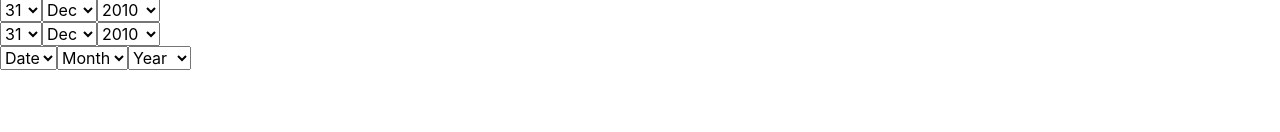
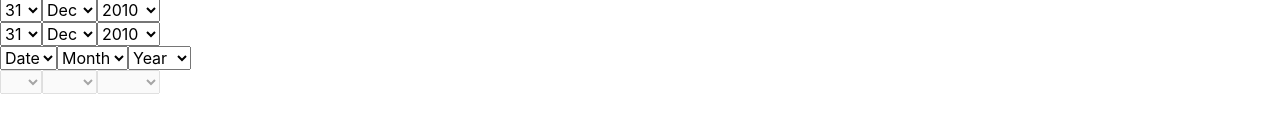
Before and after one commit to katafractari/ngx-combo-datepicker, an Angular app: page / in a window 1280 px wide. Shown: the part 332-464 px from the top of the page. Built offline with nearby package versions, Linux system fonts and the light colour scheme.

Commit message:
add disabled attr

```diff
--- a/src/app/app.component.html
+++ b/src/app/app.component.html
@@ -58,4 +58,7 @@
   <div>
     <ngx-combo-datepicker placeholder="Year,Month,Date"></ngx-combo-datepicker>
   </div>
+  <div>
+    <ngx-combo-datepicker [disabled]="true"></ngx-combo-datepicker>
+  </div>
 </form>
--- a/src/app/modules/combo-datepicker/combo-datepicker.component.html
+++ b/src/app/modules/combo-datepicker/combo-datepicker.component.html
@@ -2,6 +2,7 @@
   <select *ngIf="selects[type].show"
           [(ngModel)]="selects[type].value"
           (change)="onChange($event)"
+          [disabled]="disabled"
           customAttrs [attrs]="selects[type].attrs">
     <option *ngFor="let option of selects[type].options"
             [ngValue]="option.value"
--- a/src/app/modules/combo-datepicker/combo-datepicker.component.ts
+++ b/src/app/modules/combo-datepicker/combo-datepicker.component.ts
@@ -39,6 +39,7 @@ export class ComboDatepickerComponent implements OnInit, OnChanges, ControlValue
   @Input() timezone;
   @Input() placeholder;
   @Input() ngRequired;
+  @Input() disabled: boolean;
   @Input() showDays = true;
 
   private selects: Selects = {
```
